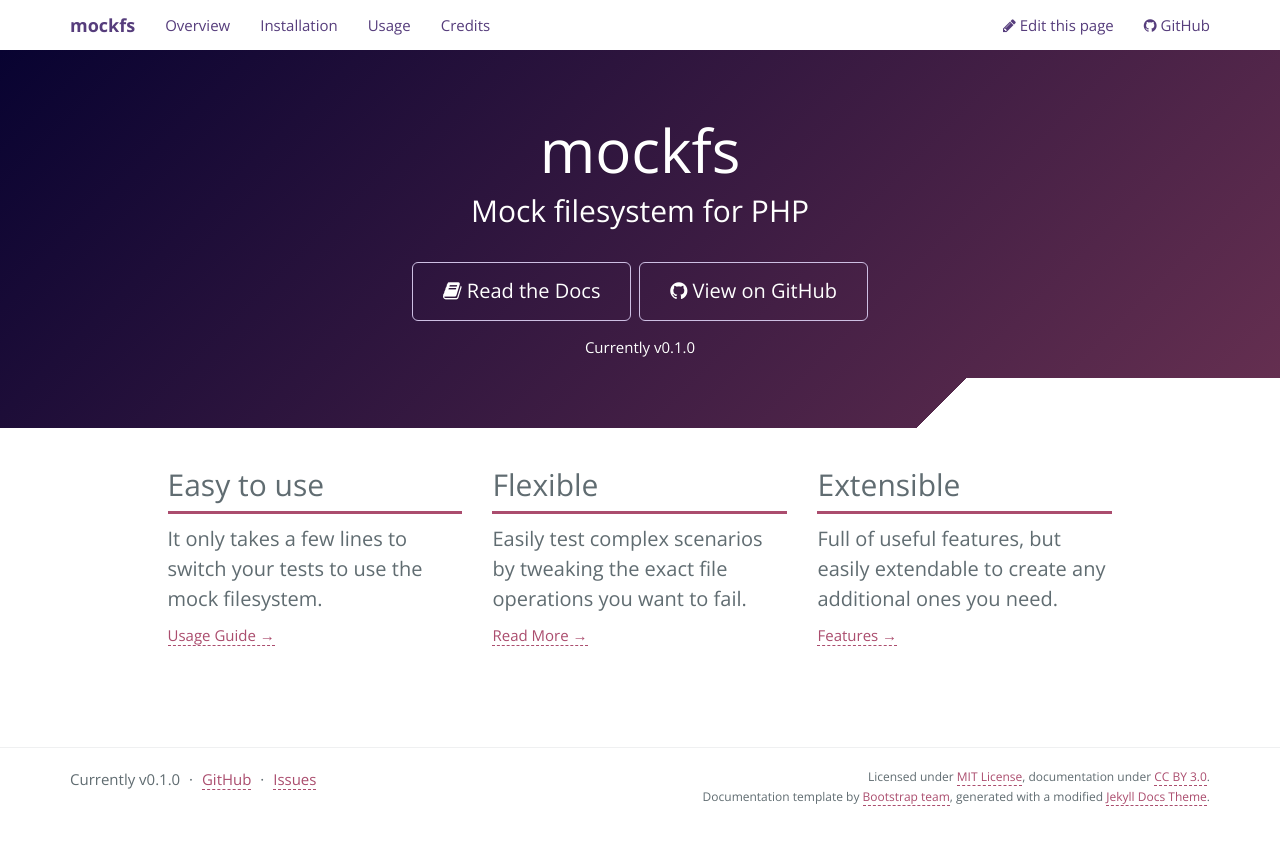
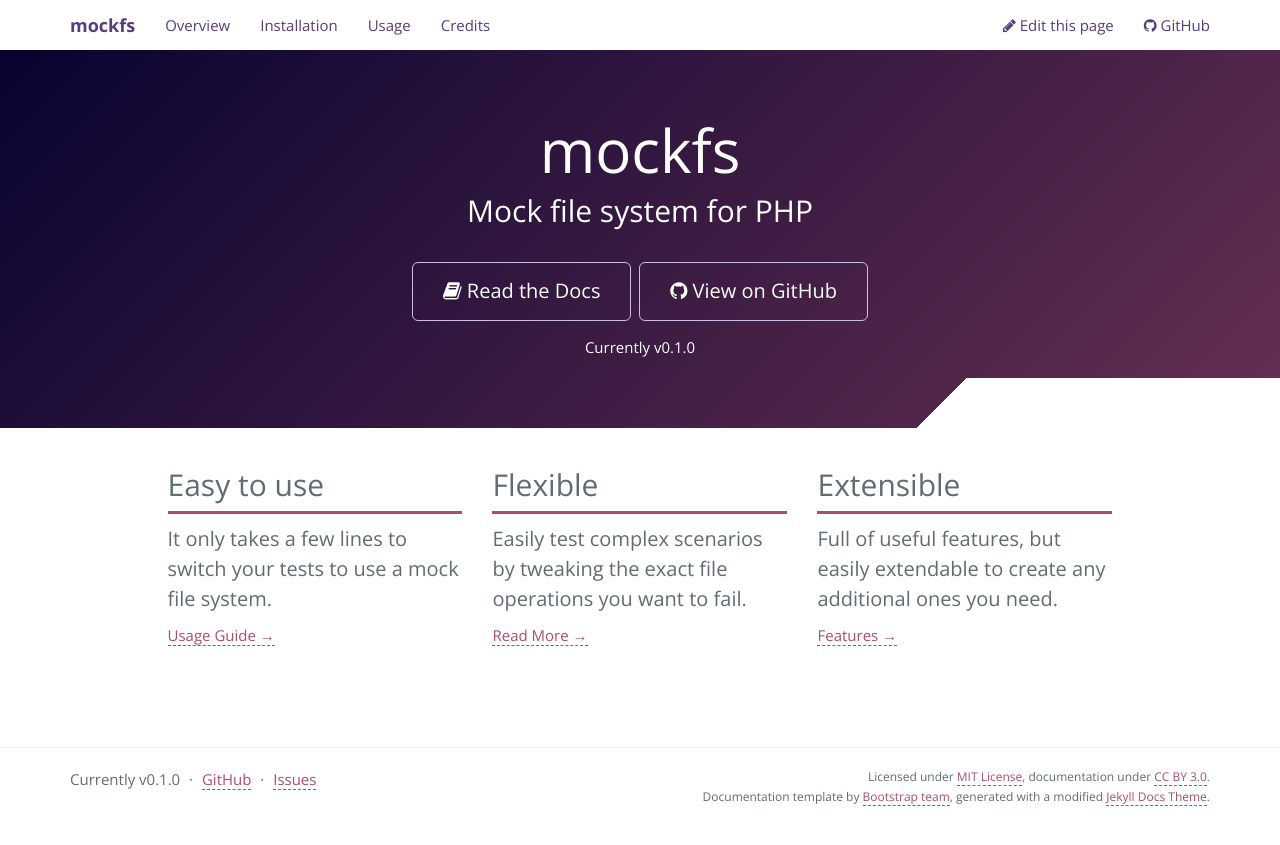
Before and after one commit to bizurkur/mockfs, a Jekyll site: the page built from docs/index.html, in a window 1280 px wide. Shown: the top 845 px of the page. Built offline with Jekyll 4.4.1, drawn with Linux system fonts in a browser that asks for light colours; nearby versions of some CDN libraries.

Commit message:
Change filesystem to file system

```diff
--- a/docs/_config.yml
+++ b/docs/_config.yml
@@ -1,7 +1,7 @@
 url: https://bizurkur.github.io/mockfs/
 repository: https://github.com/bizurkur/mockfs
 title: mockfs
-description: Mock filesystem for PHP
+description: Mock file system for PHP
 
 project:
     version: 0.1.0
--- a/docs/index.html
+++ b/docs/index.html
@@ -13,7 +13,7 @@ permalink: /
                 <div class="col-md-4">
                     <div class="feature">
                         <h2 class="feature-header">Easy to use</h2>
-                        <p class="feature-text">It only takes a few lines to switch your tests to use the mock filesystem.</p>
+                        <p class="feature-text">It only takes a few lines to switch your tests to use a mock file system.</p>
                         <a href="{{ '/usage' | relative_url }}">Usage Guide &rarr;</a>
                     </div>
                 </div>
```
Also changed, not shown: docs/pages/01-overview.md (+2 -2 lines), docs/pages/03-usage.md (+5 -5 lines), docs/pages/04-credits.md (+2 -2 lines), README.md, 2 other files.
